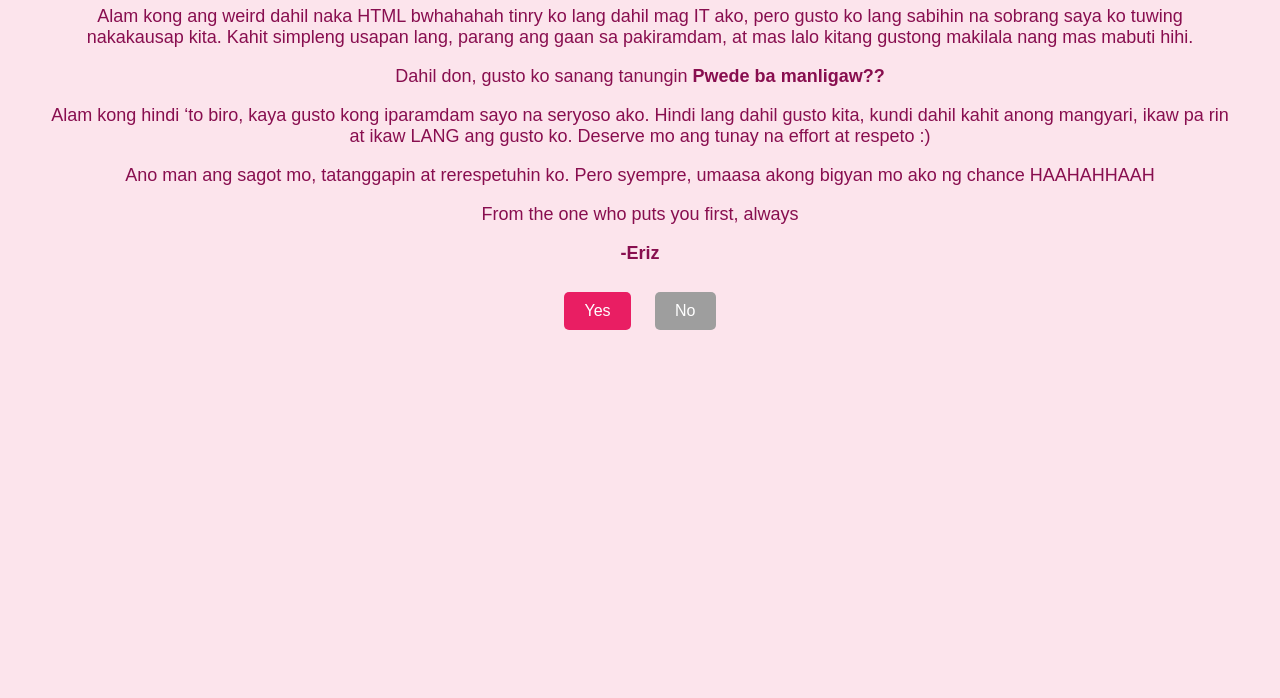
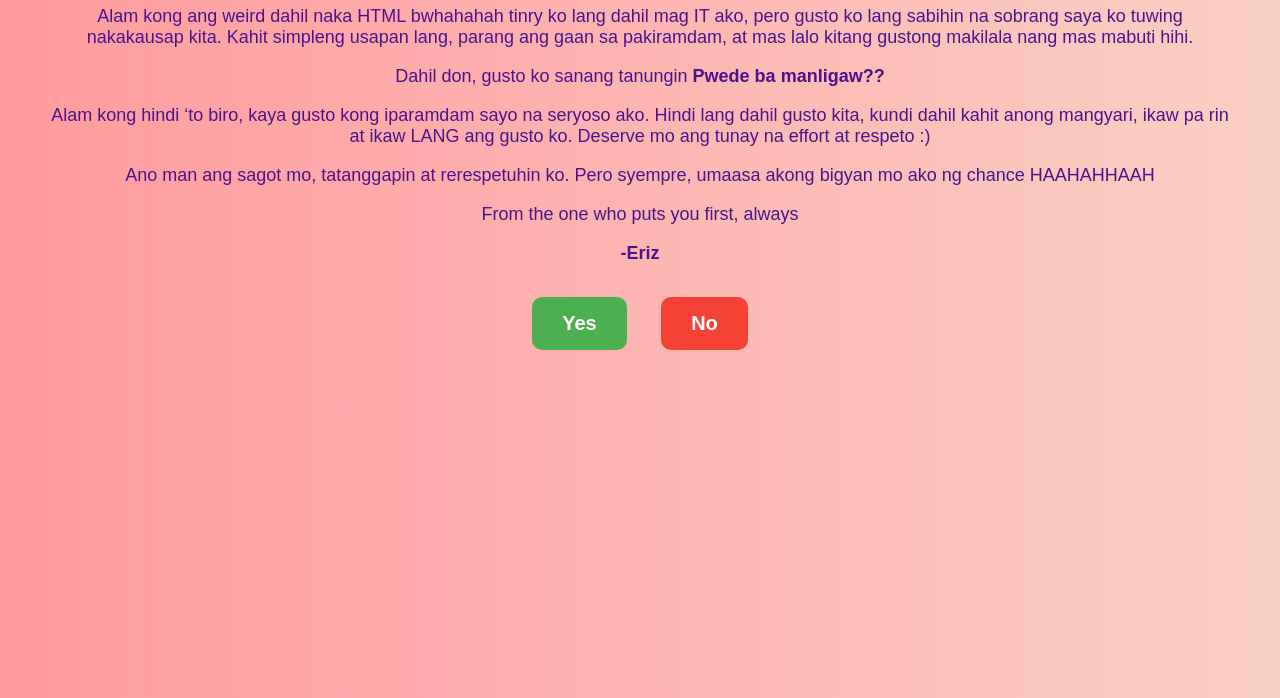
Before and after one commit to eriz-ctrl/eriz-capslock, a plain HTML site: page index.html in a window 1280 px wide. Shown: the part 102-800 px from the top of the page. Drawn offline with Linux system fonts and the light colour scheme.

Commit message:
Update index.html

```diff
--- a/index.html
+++ b/index.html
@@ -9,33 +9,42 @@
             font-family: Arial, sans-serif;
             text-align: center;
             margin: 50px;
-            background-color: #fce4ec;
-            color: #880e4f;
+            background: linear-gradient(to right, #ff9a9e, #fad0c4);
+            color: #4a148c;
         }
         h1 {
-            color: #d81b60;
+            color: #d500f9;
         }
         p {
             font-size: 18px;
         }
         button {
-            font-size: 16px;
-            padding: 10px 20px;
-            margin: 10px;
+            font-size: 20px;
+            padding: 15px 30px;
+            margin: 15px;
             border: none;
             cursor: pointer;
-            border-radius: 5px;
+            border-radius: 10px;
+            font-weight: bold;
         }
         button:first-of-type {
-            background-color: #e91e63;
+            background-color: #4caf50;
             color: white;
         }
         button:last-of-type {
-            background-color: #9e9e9e;
+            background-color: #f44336;
             color: white;
         }
         .hidden {
             display: none;
+        }
+        #yes-response {
+            color: #1b5e20;
+            font-weight: bold;
+        }
+        #no-response {
+            color: #b71c1c;
+            font-weight: bold;
         }
     </style>
 </head>
```
